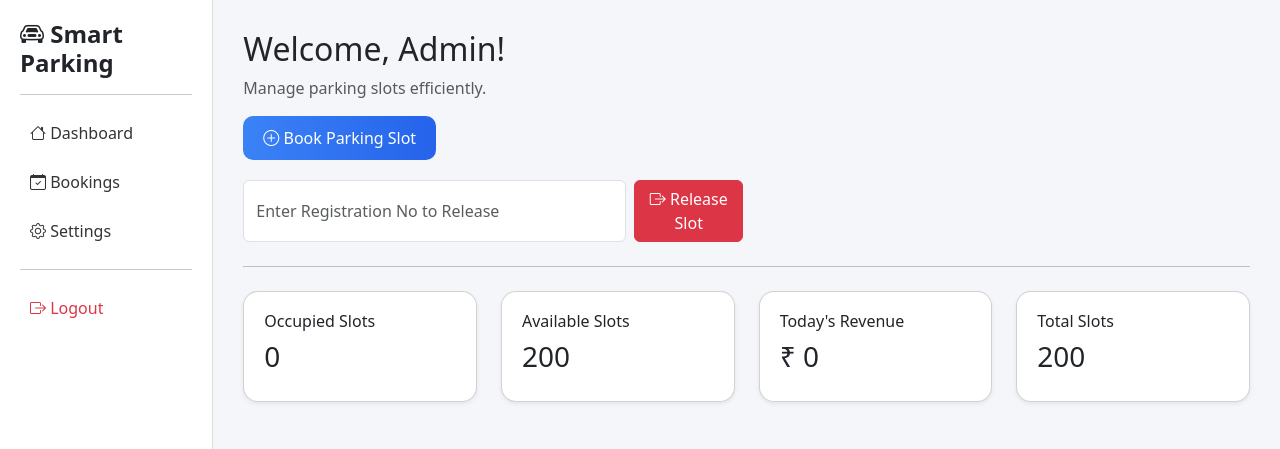
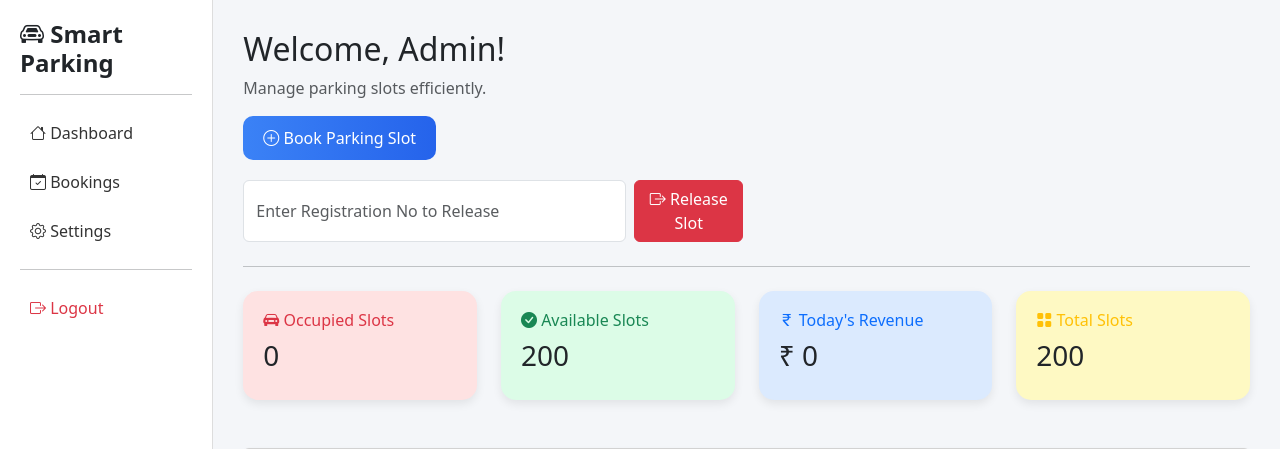
Before and after one commit to yadusaheb5-oss/parking_management, a Flask app: page / in a window 1280 px wide. Shown: the top 449 px of the page. Run offline with Flask 3, Linux system fonts and the light colour scheme; the visitor is signed in with stand-in values (Sample User, id 1).

Commit message:
Update index.html

```diff
--- a/parking_management_system-master/templates/index.html
+++ b/parking_management_system-master/templates/index.html
@@ -1,4 +1,3 @@
-
 <!DOCTYPE html>
 <html lang="en">
 <head>
@@ -13,59 +12,79 @@
 <link href="https://cdn.jsdelivr.net/npm/bootstrap-icons/font/bootstrap-icons.css" rel="stylesheet">
 
 <style>
-        body {
-            background-color: #f4f6f9;
+
+body{
+background-color:#f4f6f9;
 }
 
-        .sidebar {
-            height: 100vh;
-            background: white;
-            padding: 20px;
-            border-right: 1px solid #ddd;
+.sidebar{
+height:100vh;
+background:white;
+padding:20px;
+border-right:1px solid #ddd;
 }
 
-        .sidebar h4 {
-            font-weight: bold;
+.sidebar h4{
+font-weight:bold;
 }
 
-        .sidebar a {
-            display: block;
-            padding: 10px;
-            margin: 5px 0;
-            color: #333;
-            text-decoration: none;
-            border-radius: 8px;
+.sidebar a{
+display:block;
+padding:10px;
+margin:5px 0;
+color:#333;
+text-decoration:none;
+border-radius:8px;
 }
 
-        .sidebar a:hover {
-            background: #f1f3f5;
+.sidebar a:hover{
+background:#f1f3f5;
 }
 
-        .card-custom {
-            border-radius: 15px;
-            padding: 20px;
+.main-content{
+padding:30px;
 }
 
-        .main-content {
-            padding: 30px;
+.btn-primary-custom{
+background:linear-gradient(to right,#3b82f6,#2563eb);
+border:none;
+border-radius:10px;
+padding:10px 20px;
+color:white;
 }
 
-        .btn-primary-custom {
-            background: linear-gradient(to right, #3b82f6, #2563eb);
-            border: none;
-            border-radius: 10px;
-            padding: 10px 20px;
-            color: white;
+.release-box{
+margin-top:20px;
+max-width:500px;
 }
 
-        .btn-primary-custom:hover {
-            color: white;
+/* Dashboard cards */
+
+.dashboard-card{
+border:none;
+border-radius:15px;
+padding:20px;
+box-shadow:0 4px 10px rgba(0,0,0,0.08);
 }
 
-        .release-box {
-            margin-top: 20px;
-            max-width: 500px;
+/* Colors */
+
+.occupied{
+background:#fee2e2;
 }
+
+.available{
+background:#dcfce7;
+}
+
+.revenue{
+background:#dbeafe;
+}
+
+.total{
+background:#fef9c3;
+}
+
 </style>
 </head>
 
@@ -76,14 +95,27 @@
 
 <!-- Sidebar -->
 <div class="col-md-2 sidebar">
+
 <h4><i class="bi bi-car-front"></i> Smart Parking</h4>
+
 <hr>
+
 <a href="#"><i class="bi bi-house"></i> Dashboard</a>
-            <a href="{{ url_for('bookings') }}"><i class="bi bi-calendar-check"></i> Bookings</a>
-         <a href="{{ url_for('settings') }}"><i class="bi bi-gear"></i> Settings</a>            <hr>
+
+<a href="{{ url_for('bookings') }}">
+<i class="bi bi-calendar-check"></i> Bookings
+</a>
+
+<a href="{{ url_for('settings') }}">
+<i class="bi bi-gear"></i> Settings
+</a>
+
+<hr>
+
 <a href="{{ url_for('logout') }}" class="text-danger">
 <i class="bi bi-box-arrow-right"></i> Logout
 </a>
+
 </div>
 
 <!-- Main Content -->
@@ -92,89 +124,148 @@
 <h2>Welcome, Admin!</h2>
 <p class="text-muted">Manage parking slots efficiently.</p>
 
-            <!-- Book Button -->
+<!-- Book button -->
+
 <div class="mb-3">
 <a href="{{ url_for('book_page') }}" class="btn btn-primary-custom">
 <i class="bi bi-plus-circle"></i> Book Parking Slot
 </a>
 </div>
 
-            <!-- Release Slot Form -->
+<!-- Release slot -->
+
 <div class="release-box">
+
 <form method="POST" action="{{ url_for('exit_slot') }}" class="d-flex gap-2">
+
 <input type="text"
 name="exit_reg_no"
 class="form-control"
 placeholder="Enter Registration No to Release"
 required>
+
 <button type="submit" class="btn btn-danger">
-                        <i class="bi bi-box-arrow-right"></i> Release Slot
+
+<i class="bi bi-box-arrow-right"></i>
+Release Slot
+
 </button>
+
 </form>
+
 </div>
 
 <hr class="my-4">
 
-            <!-- Stats Cards -->
+<!-- Dashboard Cards -->
+
 <div class="row g-4">
 
 <div class="col-md-3">
-                    <div class="card card-custom shadow-sm">
-                        <h6>Occupied Slots</h6>
+
+<div class="card dashboard-card occupied">
+
+<h6 class="text-danger">
+<i class="bi bi-car-front-fill"></i> Occupied Slots
+</h6>
+
 <h3>{{ occupied }}</h3>
-                    </div>
-                </div>
 
-                <div class="col-md-3">
-                    <div class="card card-custom shadow-sm">
-                        <h6>Available Slots</h6>
-                        <h3>{{ available }}</h3>
-                    </div>
-                </div>
-
-                <div class="col-md-3">
-                    <div class="card card-custom shadow-sm">
-                        <h6>Today's Revenue</h6>
-                        <h3>₹ {{ revenue }}</h3>
-                    </div>
-                </div>
-
-                <div class="col-md-3">
-                    <div class="card card-custom shadow-sm">
-                        <h6>Total Slots</h6>
-                        <h3>{{ total_slots }}</h3>
-                    </div>
 </div>
 
 </div>
 
-            <!-- Recent Bookings -->
+
+<div class="col-md-3">
+
+<div class="card dashboard-card available">
+
+<h6 class="text-success">
+<i class="bi bi-check-circle-fill"></i> Available Slots
+</h6>
+
+<h3>{{ available }}</h3>
+
+</div>
+
+</div>
+
+
+<div class="col-md-3">
+
+<div class="card dashboard-card revenue">
+
+<h6 class="text-primary">
+<i class="bi bi-currency-rupee"></i> Today's Revenue
+</h6>
+
+<h3>₹ {{ revenue }}</h3>
+
+</div>
+
+</div>
+
+
+<div class="col-md-3">
+
+<div class="card dashboard-card total">
+
+<h6 class="text-warning">
+<i class="bi bi-grid-fill"></i> Total Slots
+</h6>
+
+<h3>{{ total_slots }}</h3>
+
+</div>
+
+</div>
+
+</div>
+
+<!-- Recent bookings -->
+
 <div class="card mt-5 shadow-sm p-4">
+
 <h5>Recent Bookings</h5>
+
 <table class="table mt-3">
+
 <thead>
+
 <tr>
 <th>ID</th>
 <th>Vehicle</th>
 <th>Type</th>
 <th>Amount</th>
 </tr>
+
 </thead>
+
 <tbody>
+
 {% for b in bookings %}
+
 <tr>
+
 <td>{{ b.id }}</td>
 <td>{{ b.reg_no }}</td>
 <td>{{ b.vehicle_type }}</td>
 <td>₹ {{ b.amount }}</td>
+
 </tr>
+
 {% endfor %}
+
 </tbody>
+
 </table>
+
 </div>
 
 </div>
+
 </div>
+
 </div>
 
 </body>
```
Lines whose indentation alone changed are shown as unchanged.
